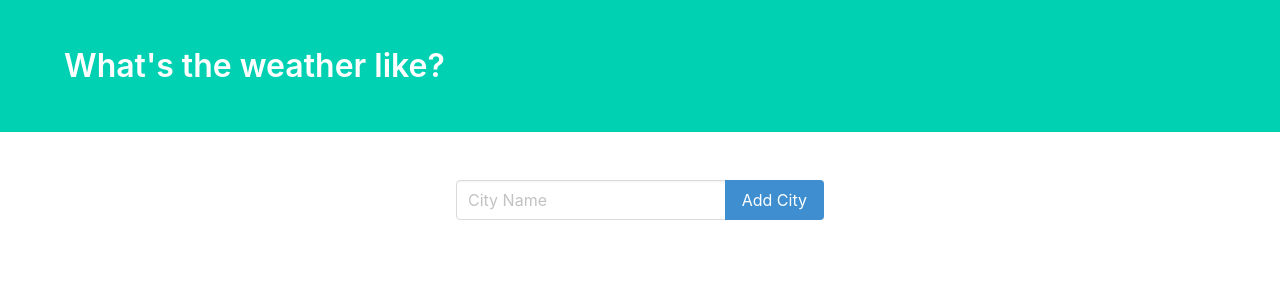
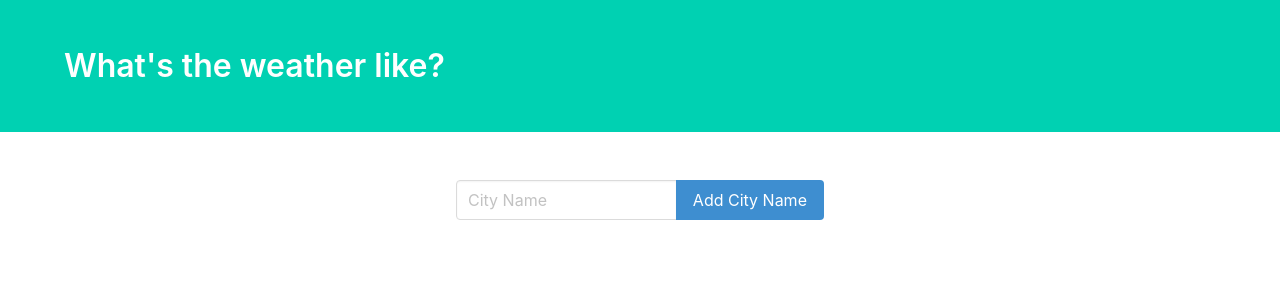
Before and after one commit to Sanjay-D-works/Weather-App, a Python web app: template templates/weather.html in a window 1280 px wide. Shown: the top 300 px of the page. Run offline with Jinja, Linux system fonts and the light colour scheme; the template is opened without the code that fills it, so the values that code supplies are empty; some libraries are stand-ins or nearby versions.

```diff
--- a/app.py
+++ b/app.py
@@ -7,4 +7,5 @@ app.config['DEBUG'] = True
 
 @app.route('/')
 def index():
+    url =
     return render_template('weather.html')
--- a/templates/weather.html
+++ b/templates/weather.html
@@ -30,7 +30,7 @@
                             </div>
                             <div class="control">
                                 <button class="button is-info">
-                                    Add City
+                                    Add City Name
                                 </button>
                             </div>
                         </div>
```
